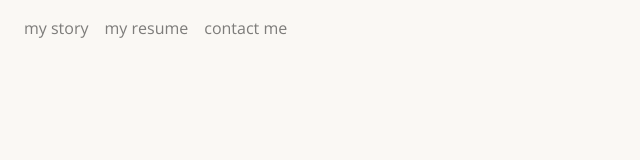
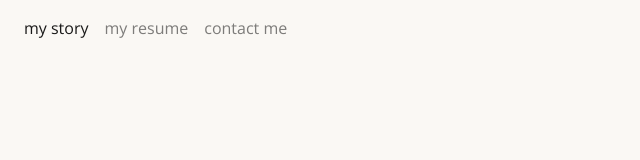
Before and after one commit to janenath/jn_portfolio, a React (Create React App) app: page / in a window 1280 px wide. Shown: the top 160 px of the page, without its empty margins (0-640 px from the left). Built offline with nearby package versions, Linux system fonts and the light colour scheme.

Commit message:
fix navlink route

```diff
--- a/src/App.js
+++ b/src/App.js
@@ -19,13 +19,13 @@ const Header = props => {
           <Navbar.Collapse id="basic-navbar-nav">
           <Nav activeKey={location.pathname}>
             <Nav.Item>
-              <Nav.Link href="janenath.com/">my story</Nav.Link>
+              <Nav.Link href="/">my story</Nav.Link>
             </Nav.Item>
             <Nav.Item>
-              <Nav.Link href="janenath.com/resume">my resume</Nav.Link>
+              <Nav.Link href="/resume">my resume</Nav.Link>
             </Nav.Item>
             <Nav.Item>
-              <Nav.Link href="janenath.com/contact">contact me</Nav.Link>
+              <Nav.Link href="/contact">contact me</Nav.Link>
             </Nav.Item>
           </Nav>
         </Navbar.Collapse>
```
